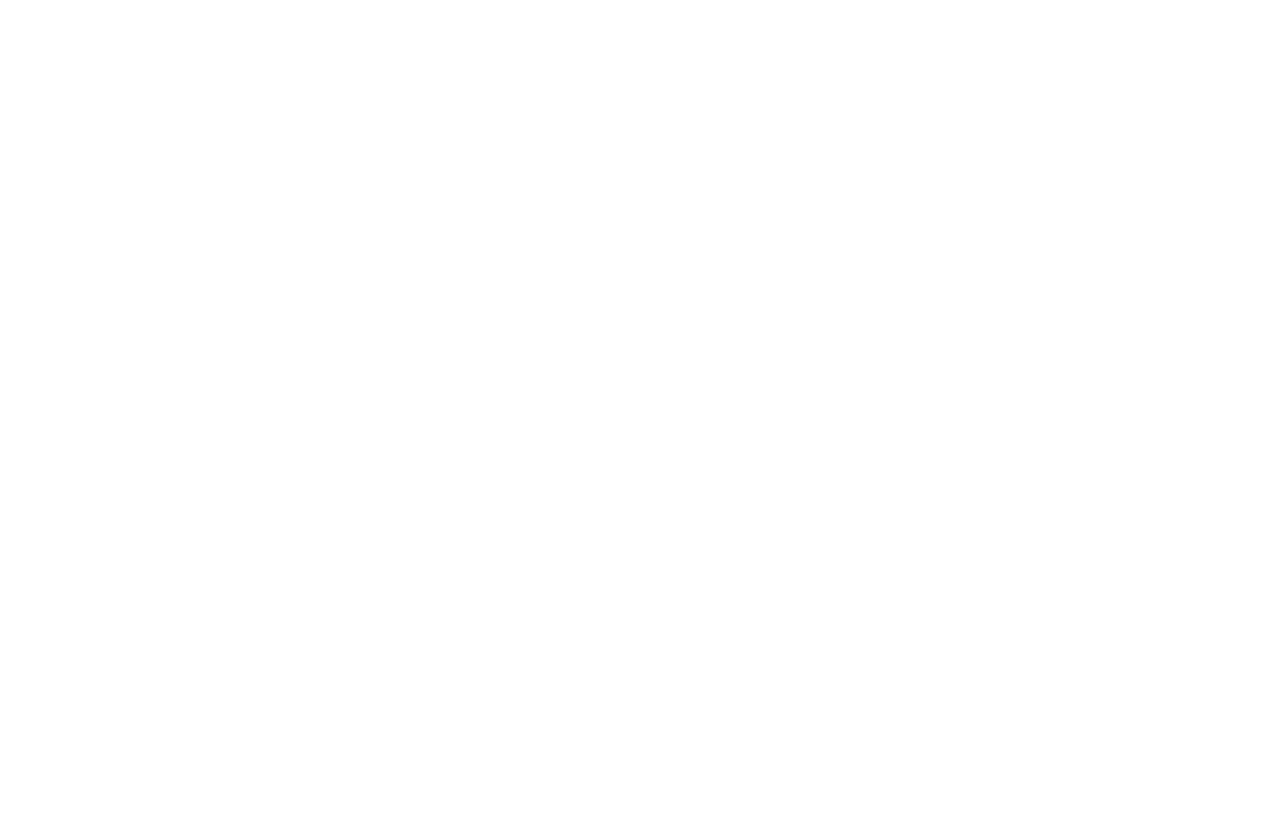
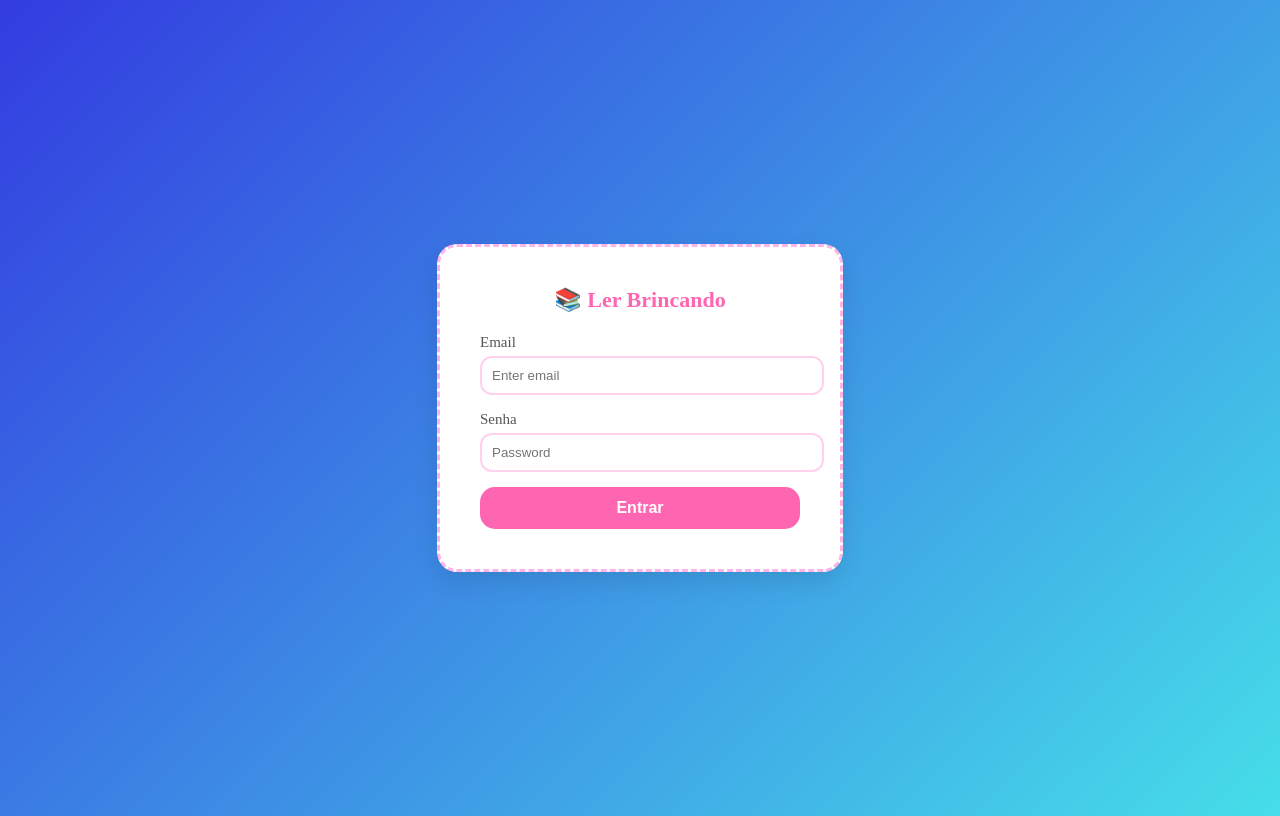
Before and after one commit to Yuriihx/Ler-Brincando, a plain HTML site: page index.html in a window 1280 px wide. Drawn offline with Linux system fonts and the light colour scheme.

Commit message:
moranhodonordeste

```diff
--- a/css/pg.css
+++ b/css/pg.css
@@ -0,0 +1,73 @@
+body{
+    background: linear-gradient(135deg, #333ce0, #46dee9);
+
+    display: flex;
+    justify-content: center;
+    align-items: center;
+    height: 100vh;
+}
+
+/* Caixa do formulário */
+form{
+    background: white;
+    padding: 40px;
+    border-radius: 20px;
+    width: 320px;
+    box-shadow: 0 10px 25px rgba(0,0,0,0.1);
+    border: 3px dashed #ffb3e6;
+}
+
+/* Título */
+form::before{
+    content: "📚 Ler Brincando";
+    display: block;
+    text-align: center;
+    font-size: 22px;
+    margin-bottom: 20px;
+    color: #ff66b2;
+    font-weight: bold;
+}
+
+/* Labels */
+label{
+    font-size: 15px;
+    color: #555;
+}
+
+/* Campos */
+input{
+    width: 100%;
+    padding: 10px;
+    margin-top: 5px;
+    margin-bottom: 15px;
+    border-radius: 12px;
+    border: 2px solid #ffd1ec;
+    outline: none;
+    transition: 0.3s;
+}
+
+/* Quando clica no campo */
+input:focus{
+    border-color: #ff66b2;
+    box-shadow: 0 0 8px rgba(255,102,178,0.3);
+}
+
+/* Botão */
+button{
+    width: 100%;
+    padding: 12px;
+    border: none;
+    border-radius: 15px;
+    background: #ff66b2;
+    color: white;
+    font-size: 16px;
+    font-weight: bold;
+    cursor: pointer;
+    transition: 0.3s;
+}
+
+/* Efeito hover */
+button:hover{
+    background: #ff3399;
+    transform: scale(1.05);
+}
--- a/index.html
+++ b/index.html
@@ -1,11 +1,21 @@
 <!DOCTYPE html>
-<html lang="en">
+<html lang="pt-br">
 <head>
     <meta charset="UTF-8">
     <meta name="viewport" content="width=device-width, initial-scale=1.0">
-    <title>Document</title>
+    <link rel="stylesheet" href="css/pg.css">
+    <title>Ler Brincando</title>
 </head>
 <body>
-
+    <form>
+  <div class="form-group">
+    <label for="exampleInputEmail1">Email</label>
+    <input type="email" class="form-control" id="exampleInputEmail1" aria-describedby="emailHelp" placeholder="Enter email">
+  <div class="form-group">
+    <label for="exampleInputPassword1">Senha</label>
+    <input type="password" class="form-control" id="exampleInputPassword1" placeholder="Password">
+  </div>
+  <button type="submit" class="btn btn-primary">Entrar</button>
+</form>
 </body>
 </html>
```
